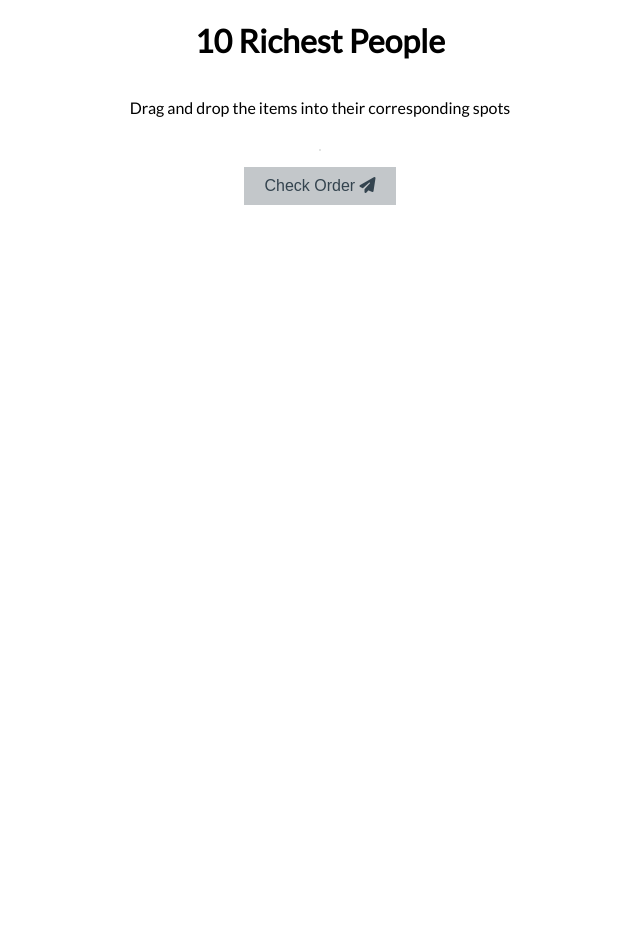
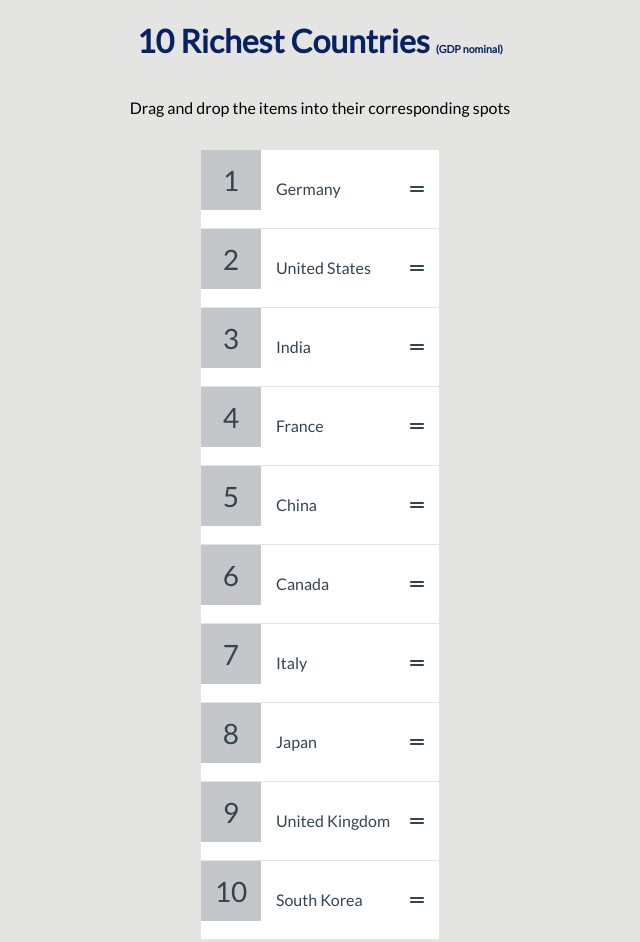
Before and after one commit to scsx/20-Web-Projects-With-Vanilla-JavaScript, a plain HTML site: page 19 Sortable List - Drag n Drop API/index.html in a window 1280 px wide. Shown: the top 942 px of the page, without its empty margins (320-960 px from the left). Before the commit the page ends 800 px from the top, so only its background shows below. Drawn offline with Linux system fonts and the light colour scheme.

Commit message:
Section 19 DOM populated

```diff
--- a/19 Sortable List - Drag & Drop API/script.js
+++ /dev/null
@@ -1,15 +0,0 @@
-const draggable_list = document.getElementById("draggable-list");
-const check = document.getElementById("check");
-
-const richestPeople = [
-    "Jeff Bezos",
-    "Bill Gates",
-    "Warren Buffett",
-    "Bernard Arnault",
-    "Carlos Slim Helu",
-    "Amancio Ortega",
-    "Larry Ellison",
-    "Mark Zuckerberg",
-    "Michael Bloomberg",
-    "Larry Page",
-];
--- a/19 Sortable List - Drag & Drop API/index.html
+++ b/19 Sortable List - Drag n Drop API/index.html
@@ -12,7 +12,7 @@
         ></script>
     </head>
     <body>
-        <h1>10 Richest People</h1>
+        <h1>10 Richest Countries <small>(GDP nominal)</small></h1>
         <p>Drag and drop the items into their corresponding spots</p>
         <ul class="draggable-list" id="draggable-list"></ul>
         <button class="check-btn" id="check">
--- /dev/null
+++ b/19 Sortable List - Drag n Drop API/script.js
@@ -0,0 +1,48 @@
+const draggable_list = document.getElementById("draggable-list");
+const check = document.getElementById("check");
+
+const richestCountries = [
+    "United States",
+    "China",
+    "Japan",
+    "Germany",
+    "United Kingdom",
+    "India",
+    "France",
+    "Italy",
+    "Canada",
+    "South Korea",
+];
+
+// Store list items
+const listItems = [];
+
+let dragStartIndex;
+
+createList();
+
+// Insert list into DOM
+function createList() {
+    // copy original array
+    [...richestCountries]
+    // create object so that each is associated with a random number
+    .map(a => ({ value: a, sort: Math.random() }))
+    // sort by that random number (numerically)
+    .sort((a, b) => a.sort - b.sort)
+    // discard that random number
+    .map(a => a.value)
+    .forEach((country, index) => {
+        const listItem = document.createElement("li");
+        listItem.setAttribute("data-index", index);
+        listItem.innerHTML = `
+            <span class="number">${index + 1}</span>
+            <div class="draggable" draggable="true">
+                <p class="person-name">${country}</p>
+                <p class="fas fa-grip-lines"></p>
+            </div>
+        `;
+
+        listItems.push(listItem);
+        draggable_list.appendChild(listItem);
+    });
+}
--- a/19 Sortable List - Drag & Drop API/style.css
+++ b/19 Sortable List - Drag n Drop API/style.css
@@ -11,7 +11,7 @@
 }
 
 body {
-    background-color: #fff;
+    background-color: #e4e4e3;
     display: flex;
     flex-direction: column;
     align-items: center;
@@ -19,6 +19,14 @@ body {
     height: 100vh;
     margin: 0;
     font-family: 'Lato', sans-serif;
+}
+
+h1 {
+    color: #092063;
+}
+
+h1 small {
+    font-size: 33%;
 }
 
 .draggable-list {
```
Also changed, not shown: 2 other files.
